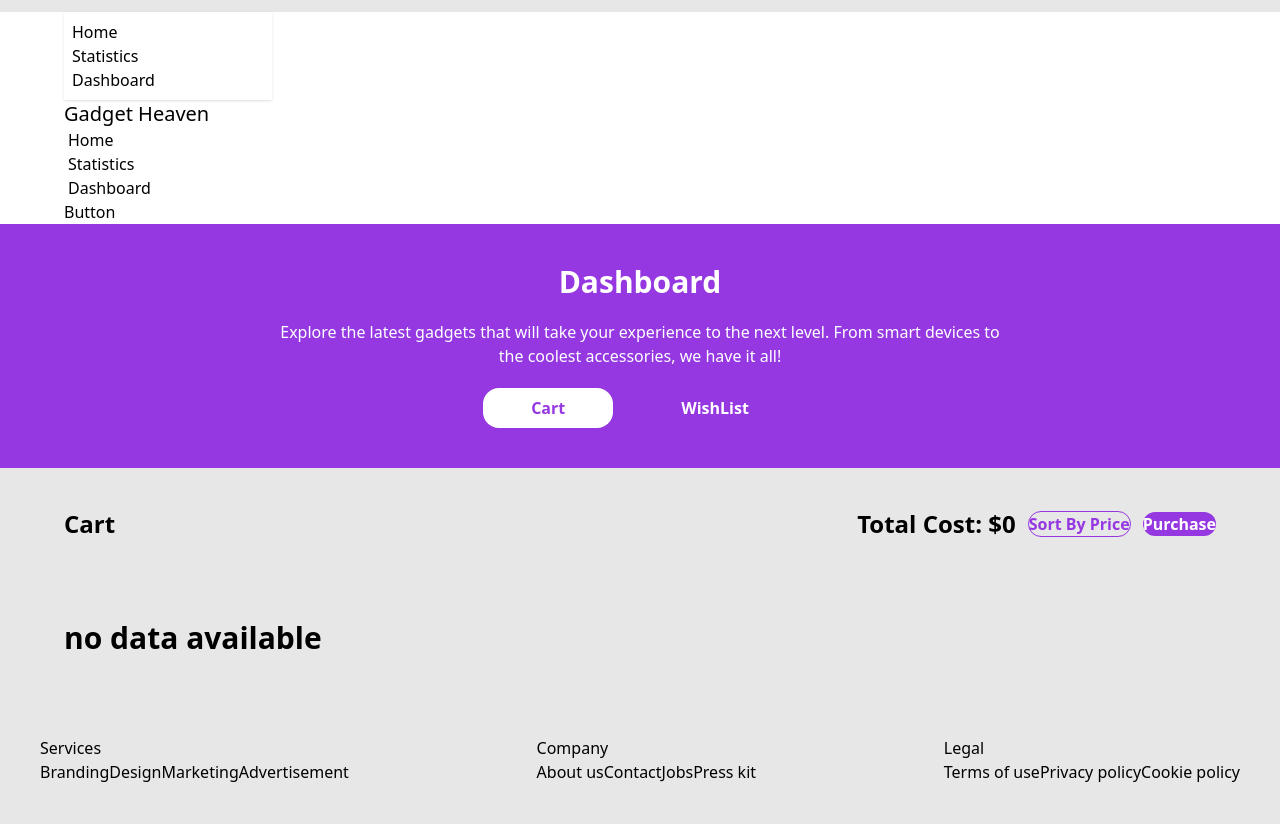
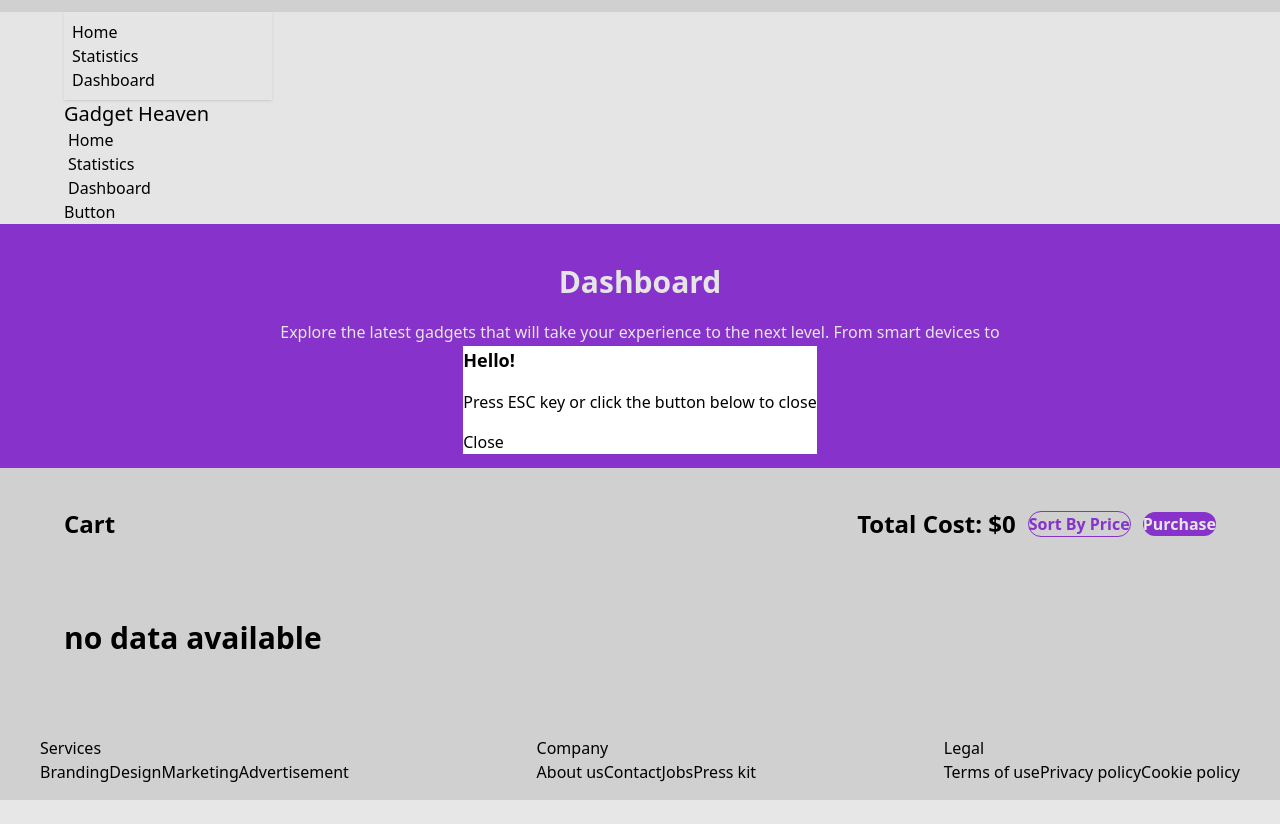
Before and after one commit to Ifaz120/gadget-heaven-a8, a React (Vite) app: page /dashboard in a window 1280 px wide. Both pictures are taken after a click on the button "Purchase". Built offline with nearby package versions, Linux system fonts and the light colour scheme.

Commit message:
purchase btn function added

```diff
--- a/src/components/Dashboard/Dashboard.jsx
+++ b/src/components/Dashboard/Dashboard.jsx
@@ -1,15 +1,24 @@
 import React, { useEffect, useState } from "react";
-import { useLoaderData } from "react-router-dom";
+import { useLoaderData, useNavigate } from "react-router-dom";
 import { getBuyList, getWishList } from "../../utility/AddToDb";
 import ProductDetails from "../ProductDetails/ProductDetails";
 import Product from "../Product/Product";
 import CartList from "../CartList/CartList";
 import WishList from "../WishList/WishList";
-import { ToastContainer, toast } from 'react-toastify';
+import { ToastContainer, toast } from "react-toastify";
+
 const Dashboard = () => {
   const [buyList, setBuyList] = useState([]);
   const [wishList, setWishList] = useState([]);
-  const [sort, setSort] = useState('');
+  const [sort, setSort] = useState("");
+
+  const navigate = useNavigate();
+
+  const handlePurchase = () => {
+    setBuyList([]);
+    localStorage.removeItem("buy-list");
+    document.getElementById("purchase_modal").showModal();
+  };
 
   const allProduct = useLoaderData();
   useEffect(() => {
@@ -34,15 +43,15 @@ const Dashboard = () => {
 
   const [activeTab, setActiveTab] = useState("cart");
 
-  const handleSort =() => {
-    const sortedBuyList = [...buyList].sort((a,b)=> b.price - a.price);
+  const handleSort = () => {
+    const sortedBuyList = [...buyList].sort((a, b) => b.price - a.price);
     setBuyList(sortedBuyList);
-  }
+  };
 
   // ekhane calculate korbo kivabe total items er khatay number jog korte hobe
-  const totalCost = buyList.reduce((total,product)=>{
+  const totalCost = buyList.reduce((total, product) => {
     return total + parseInt(product.price);
-  },0);
+  }, 0);
 
   return (
     <div className="">
@@ -88,12 +97,18 @@ const Dashboard = () => {
                   <h2 className="text-2xl font-bold pb-10 pt-10">Cart</h2>
                 </div>
                 <div className="flex items-center gap-x-3">
-                  <h3 className="font-bold text-2xl">Total Cost: ${totalCost}</h3>
+                  <h3 className="font-bold text-2xl">
+                    Total Cost: ${totalCost}
+                  </h3>
                   <button
-                  onClick={handleSort}
-
-                  className="btn text-[#9538E2] font-bold rounded-2xl border border-[#9538E2]">Sort By Price</button>
-                  <button className="btn bg-[#9538E2] font-bold rounded-2xl text-white">Purchase</button>
+                    onClick={handleSort}
+                    className="btn text-[#9538E2] font-bold rounded-2xl border border-[#9538E2]"
+                  >
+                    Sort By Price
+                  </button>
+                  <button onClick={handlePurchase} className="btn bg-[#9538E2] font-bold rounded-2xl text-white">
+                    Purchase
+                  </button>
                 </div>
               </div>
             ) : (
@@ -132,6 +147,20 @@ const Dashboard = () => {
           )}
         </div>
       </div>
+      <dialog id="purchase_modal" className="modal modal-bottom sm:modal-middle">
+        <div className="modal-box">
+          <h3 className="font-bold text-lg">Hello!</h3>
+          <p className="py-4">
+            Press ESC key or click the button below to close
+          </p>
+          <div className="modal-action">
+            <form method="dialog">
+              {/* if there is a button in form, it will close the modal */}
+              <button onClick={()=> navigate('/')} className="btn">Close</button>
+            </form>
+          </div>
+        </div>
+      </dialog>
     </div>
   );
 };
```
